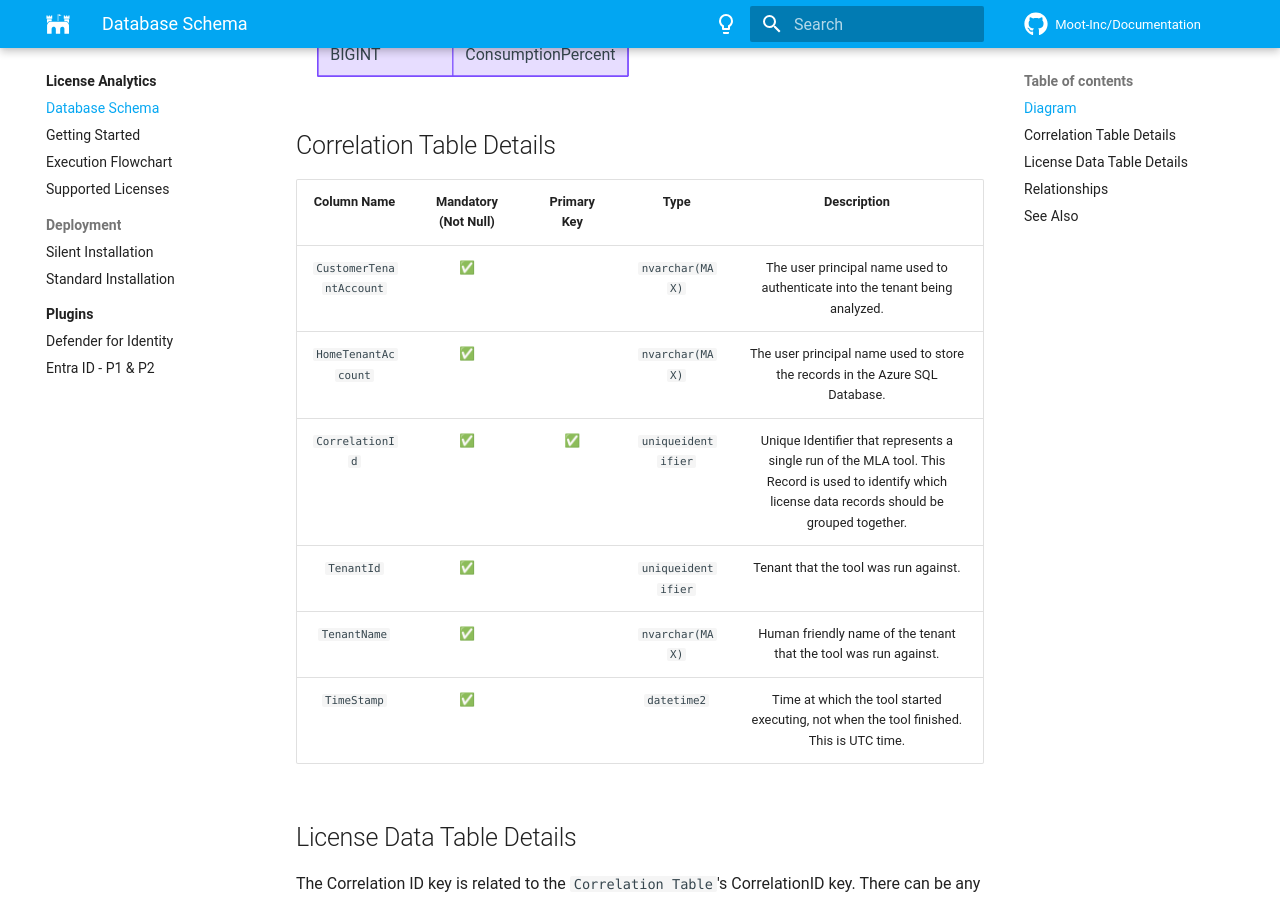
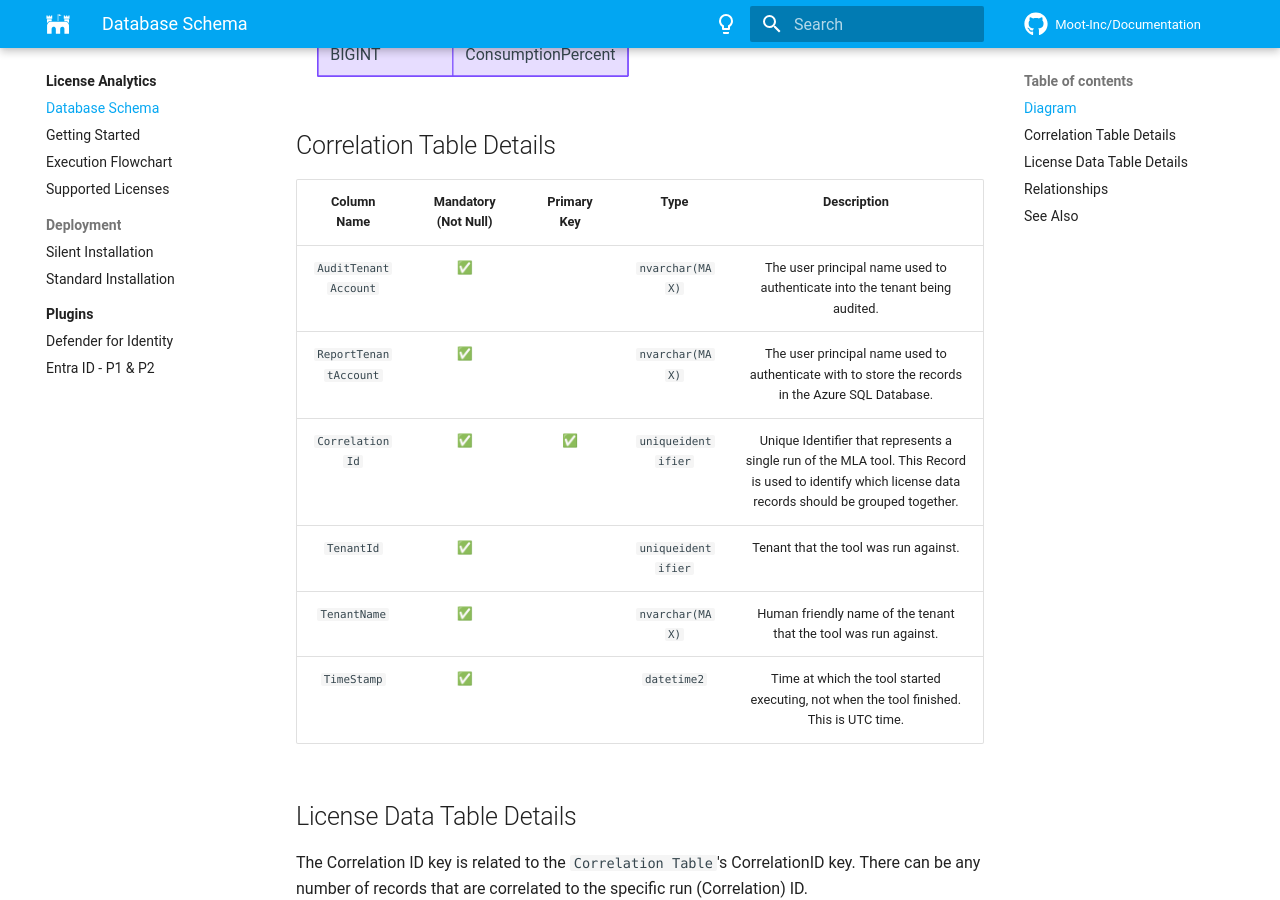
Before and after one commit to Software-Hardware-Integration-Lab/Documentation, an MkDocs documentation site: the page built from docs/License-Analytics/Database-Schema.md, in a window 1280 px wide and 900 px high, scrolled down 1436 px. Built offline with MkDocs 1.6.1 and Material for MkDocs 9.7.7, drawn with Linux system fonts in a browser that asks for light colours; comment, search, counter and statistics services are not loaded.

Commit message:
Update Table Names
Update the table names to be more straight forward.

```diff
--- a/docs/License-Analytics/Database-Schema.md
+++ b/docs/License-Analytics/Database-Schema.md
@@ -41,8 +41,8 @@ erDiagram
 
 | Column Name | Mandatory (Not Null) | Primary Key | Type | Description |
 | :---------: | :------------------: | :---------: | :--: | :---------: |
-| `CustomerTenantAccount` | ✅ || `nvarchar(MAX)` | The user principal name used to authenticate into the tenant being analyzed. |
-| `HomeTenantAccount` | ✅ || `nvarchar(MAX)` | The user principal name used to store the records in the Azure SQL Database. |
+| `AuditTenantAccount` | ✅ || `nvarchar(MAX)` | The user principal name used to authenticate into the tenant being audited. |
+| `ReportTenantAccount` | ✅ || `nvarchar(MAX)` | The user principal name used to authenticate with to store the records in the Azure SQL Database. |
 | `CorrelationId` | ✅ | ✅ | `uniqueidentifier` | Unique Identifier that represents a single run of the MLA tool. This Record is used to identify which license data records should be grouped together. |
 | `TenantId` | ✅ || `uniqueidentifier` | Tenant that the tool was run against. |
 | `TenantName` | ✅ || `nvarchar(MAX)` | Human friendly name of the tenant that the tool was run against. |
```
